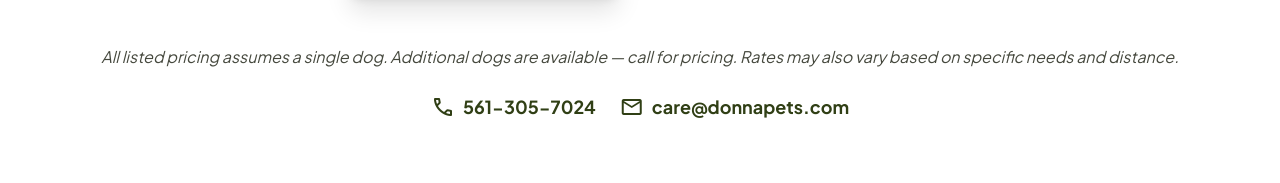
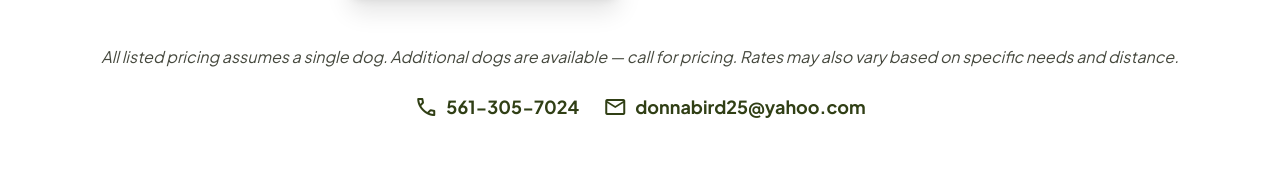
Before and after one commit to whatch-healtheconnections/donnapets, a plain HTML site: page index.html in a window 1280 px wide. Shown: the part 2369-2552 px from the top of the page. Drawn offline with nearby package versions, Linux system fonts and the light colour scheme.

Commit message:
corrected email address

```diff
--- a/index.html
+++ b/index.html
@@ -104,7 +104,7 @@
             <p class="text-on-secondary-fixed-variant text-lg leading-relaxed mb-8">
               Standard overnight hours are 9pm to 9am and include one daytime visit. Need around-the-clock coverage? 24/7 care is available for an additional fee. Ideal for anxious pets or those with special medical requirements — I stay in your home so your babies feel safe and loved as if they were my own.
             </p>
-            <a class="w-fit text-primary font-bold flex items-center gap-2 hover:gap-4 transition-all" href="mailto:care@donnapets.com">
+            <a class="w-fit text-primary font-bold flex items-center gap-2 hover:gap-4 transition-all" href="mailto:donnabird25@yahoo.com">
               Email for availability <span class="material-symbols-outlined">arrow_forward</span>
             </a>
           </div>
@@ -149,9 +149,9 @@
               <span class="material-symbols-outlined">call</span>
               561-305-7024
             </a>
-            <a class="inline-flex items-center justify-center gap-2 text-primary font-bold text-lg hover:underline underline-offset-4 transition-all" href="mailto:care@donnapets.com">
+            <a class="inline-flex items-center justify-center gap-2 text-primary font-bold text-lg hover:underline underline-offset-4 transition-all" href="mailto:donnabird25@yahoo.com">
               <span class="material-symbols-outlined">mail</span>
-              care@donnapets.com
+              donnabird25@yahoo.com
             </a>
           </div>
         </div>
@@ -326,13 +326,13 @@
             </div>
           </a>
           <div class="hidden md:block w-px h-24 bg-white/20"></div>
-          <a class="group flex flex-col items-center gap-4" href="mailto:care@donnapets.com">
+          <a class="group flex flex-col items-center gap-4" href="mailto:donnabird25@yahoo.com">
             <div class="w-20 h-20 bg-primary-fixed-dim/20 rounded-full flex items-center justify-center group-hover:scale-110 transition-transform">
               <span class="material-symbols-outlined text-4xl text-primary-fixed-dim" data-icon="mail">mail</span>
             </div>
             <div>
               <div class="font-bold text-white text-lg">Email Us</div>
-              <div class="text-primary-fixed-dim text-2xl font-headline">care@donnapets.com</div>
+              <div class="text-primary-fixed-dim text-2xl font-headline">donnabird25@yahoo.com</div>
             </div>
           </a>
         </div>
```
